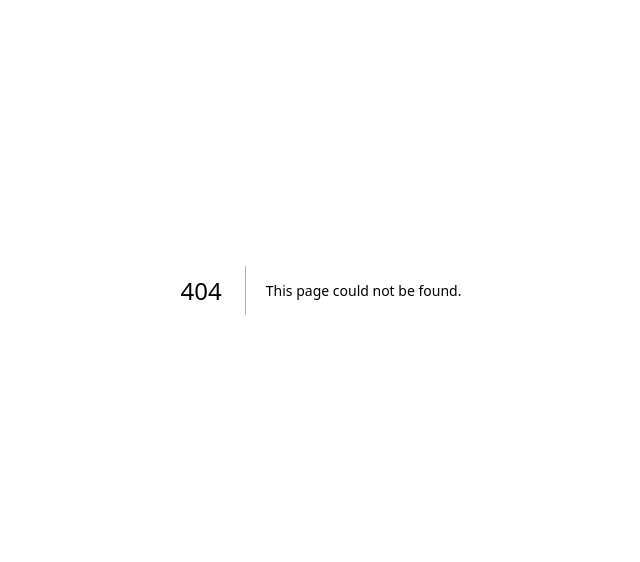
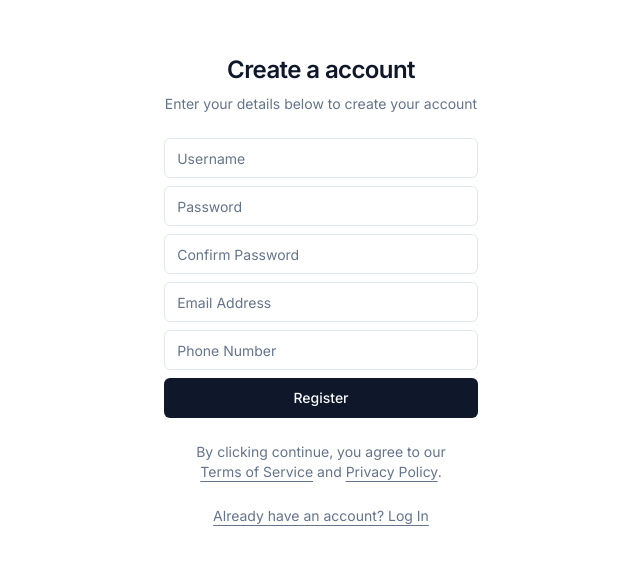
Before and after one commit to susantp/admin-ui, a Next.js app: page /register in a window 1280 px wide. Before the commit this address had no page. Shown: the part 110-672 px from the top of the page, without its empty margins (319-959 px from the left). Built offline with nearby package versions, Linux system fonts and the light colour scheme.

Commit message:
feat(auth): add register and login pages

```diff
--- /dev/null
+++ b/app/(auth)/login/page.tsx
@@ -0,0 +1,36 @@
+import React from "react"
+import { Metadata } from "next"
+import Link from "next/link"
+
+import UserLoginForm from "@/components/auth/user-login-form"
+
+export const metadata: Metadata = {
+  title: "Login",
+  description: "Login to your account",
+}
+
+export default function LoginPage(): JSX.Element {
+  return (
+    <div className="container flex h-screen w-screen flex-col items-center justify-center">
+      <div className="space-y-6">
+        <div className="text-center space-y-2">
+          <h1 className="text-2xl font-semibold tracking-tight">
+            Welcome back
+          </h1>
+          <p className="text-sm text-muted-foreground">
+            Enter your credentials to sign in to your account
+          </p>
+        </div>
+        <UserLoginForm />
+        <p className="px-8 text-center text-sm text-muted-foreground">
+          <Link
+            href="/register"
+            className="hover:text-brand underline underline-offset-4"
+          >
+            Don&apos;t have an account? Register
+          </Link>
+        </p>
+      </div>
+    </div>
+  )
+}
--- /dev/null
+++ b/app/(auth)/register/page.tsx
@@ -0,0 +1,53 @@
+import React from "react"
+import { Metadata } from "next"
+import Link from "next/link"
+
+import UserRegisterForm from "@/components/auth/user-register-form"
+
+export const metadata: Metadata = {
+  title: "Create an account",
+  description: "Create an account to get started.",
+}
+
+export default function RegisterPage(): JSX.Element {
+  return (
+    <div className="container flex h-screen w-screen flex-col items-center justify-center">
+      <div className="space-y-6">
+        <div className="text-center space-y-2">
+          <h1 className="text-2xl font-semibold tracking-tight">
+            Create a account
+          </h1>
+          <p className="text-sm text-muted-foreground">
+            Enter your details below to create your account
+          </p>
+        </div>
+        <UserRegisterForm />
+        <p className="px-8 text-center text-sm text-muted-foreground">
+          By clicking continue, you agree to our <br />
+          <Link
+            href="/terms"
+            className="hover:text-brand underline underline-offset-4"
+          >
+            Terms of Service
+          </Link>{" "}
+          and{" "}
+          <Link
+            href="/privacy"
+            className="hover:text-brand underline underline-offset-4"
+          >
+            Privacy Policy
+          </Link>
+          .
+        </p>
+        <p className="px-8 text-center text-sm text-muted-foreground">
+          <Link
+            href="/login"
+            className="hover:text-brand underline underline-offset-4"
+          >
+            Already have an account? Log In
+          </Link>
+        </p>
+      </div>
+    </div>
+  )
+}
--- /dev/null
+++ b/components/auth/user-login-form.tsx
@@ -0,0 +1,51 @@
+"use client"
+
+import React, { useRef } from "react"
+
+import { Button } from "@/components/ui/button"
+import { Input } from "@/components/ui/input"
+import { Label } from "@/components/ui/label"
+
+export default function UserLoginForm(): JSX.Element {
+  const usernameRef: React.RefObject<HTMLInputElement> = useRef(null)
+  const passwordRef: React.RefObject<HTMLInputElement> = useRef(null)
+
+  function onSubmit(event: React.SyntheticEvent): void {
+    event.preventDefault()
+
+    const username: string = usernameRef.current?.value ?? ""
+    const password: string = passwordRef.current?.value ?? ""
+
+    console.log({ username, password })
+  }
+
+  return (
+    <form onSubmit={onSubmit}>
+      <div className="grid gap-2">
+        <div className="grid gap-1">
+          <Label className="sr-only" htmlFor="username">
+            Email
+          </Label>
+          <Input
+            id="username"
+            type="text"
+            ref={usernameRef}
+            placeholder="Username"
+          />
+        </div>
+        <div className="grid gap-1">
+          <Label className="sr-only" htmlFor="password">
+            Email
+          </Label>
+          <Input
+            id="password"
+            type="password"
+            ref={passwordRef}
+            placeholder="Password"
+          />
+        </div>
+        <Button>Register</Button>
+      </div>
+    </form>
+  )
+}
--- /dev/null
+++ b/components/auth/user-register-form.tsx
@@ -0,0 +1,87 @@
+"use client"
+
+import React, { useRef } from "react"
+
+import { Button } from "@/components/ui/button"
+import { Input } from "@/components/ui/input"
+import { Label } from "@/components/ui/label"
+
+export default function UserRegisterForm(): JSX.Element {
+  const usernameRef: React.RefObject<HTMLInputElement> = useRef(null)
+  const passwordRef: React.RefObject<HTMLInputElement> = useRef(null)
+  const emailRef: React.RefObject<HTMLInputElement> = useRef(null)
+  const phoneRef: React.RefObject<HTMLInputElement> = useRef(null)
+
+  function onSubmit(event: React.SyntheticEvent): void {
+    event.preventDefault()
+
+    const username: string = usernameRef.current?.value ?? ""
+    const password: string = passwordRef.current?.value ?? ""
+    const email: string = emailRef.current?.value ?? ""
+    const phone: string = phoneRef.current?.value ?? ""
+
+    console.log({ username, password, email, phone })
+  }
+
+  return (
+    <form onSubmit={onSubmit}>
+      <div className="grid gap-2">
+        <div className="grid gap-1">
+          <Label className="sr-only" htmlFor="username">
+            Username
+          </Label>
+          <Input
+            id="username"
+            type="text"
+            ref={usernameRef}
+            placeholder="Username"
+          />
+        </div>
+        <div className="grid gap-1">
+          <Label className="sr-only" htmlFor="password">
+            Password
+          </Label>
+          <Input
+            id="password"
+            type="password"
+            ref={passwordRef}
+            placeholder="Password"
+          />
+        </div>
+        <div className="grid gap-1">
+          <Label className="sr-only" htmlFor="password1">
+            Confirm Password
+          </Label>
+          <Input
+            id="password1"
+            type="password"
+            placeholder="Confirm Password"
+          />
+        </div>
+        <div className="grid gap-1">
+          <Label className="sr-only" htmlFor="email">
+            Email
+          </Label>
+          <Input
+            id="email"
+            type="email"
+            ref={emailRef}
+            placeholder="Email Address"
+          />
+        </div>
+        <div className="grid gap-1">
+          <Label className="sr-only" htmlFor="phone">
+            Phone
+          </Label>
+          <Input
+            id="phone"
+            type="tel"
+            ref={phoneRef}
+            placeholder="Phone Number"
+          />
+        </div>
+        <Button>Register</Button>
+      </div>
+    </form>
+  )
+}
```
